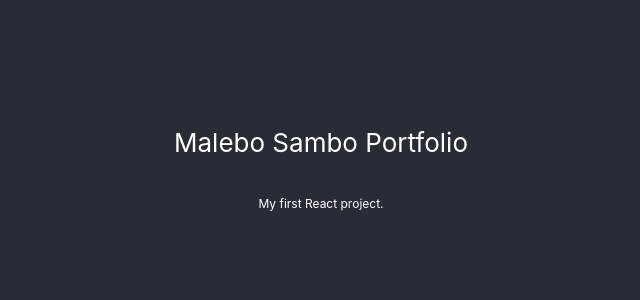
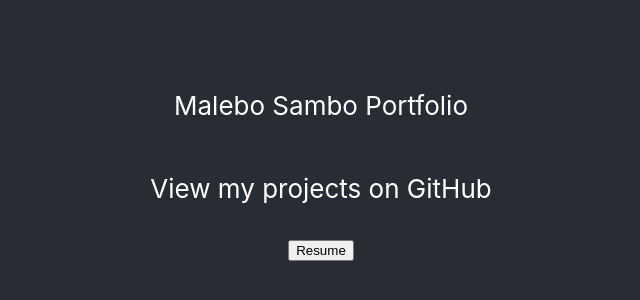
Before and after one commit to malebosambo/portfolio, a React (Create React App) app: page / in a window 1280 px wide. Shown: the part 238-538 px from the top of the page, without its empty margins (319-959 px from the left). Built offline with nearby package versions, Linux system fonts and the light colour scheme.

Commit message:
Implementing JSX

```diff
--- a/src/App.js
+++ b/src/App.js
@@ -8,9 +8,13 @@ function App() {
         <p>
           Malebo Sambo Portfolio
         </p>
-        <p className="small">
-          My first React project.
+        <p>
+          View my projects on GitHub
         </p>
+
+        <div>
+          <input type="submit" value="Resume"></input>
+        </div>
 
       </header>
     </div>
```
